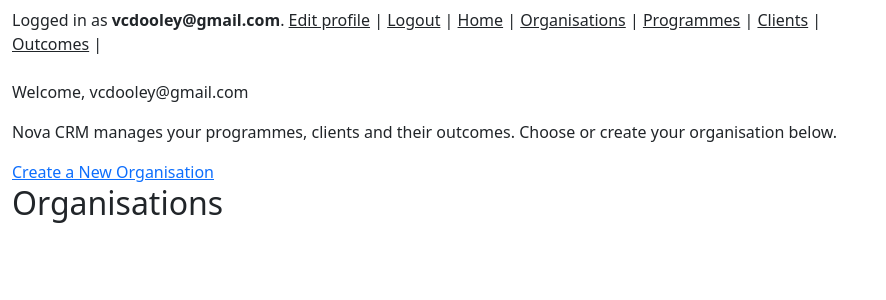
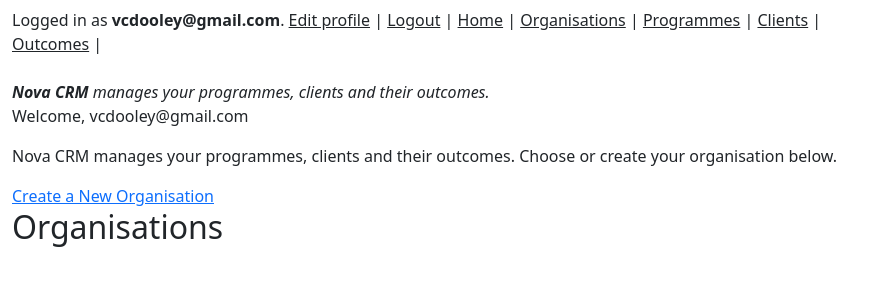
Before and after one commit to VirginiaDooley/nova-new, a Rails app: page / in a window 1280 px wide. Shown: the top 300 px of the page, without its empty margins (0-886 px from the left). Run offline with Rails 7, Linux system fonts and the light colour scheme; a user stored in the database is signed in; data that the repository does not hold is empty; style sheets or scripts are compiled from the project's sources; some libraries are stand-ins or nearby versions.

Commit message:
change summary

```diff
--- a/app/views/layouts/application.html.erb
+++ b/app/views/layouts/application.html.erb
@@ -39,6 +39,8 @@
         </p>
       </div>
     </div>
+    <div="app-summary"><i><b>Nova CRM</b> manages your programmes, clients and their outcomes.</i>
+  </div>
 </div>
 
 <div class="container-fluid">
```
Lines whose indentation alone changed are shown as unchanged.
